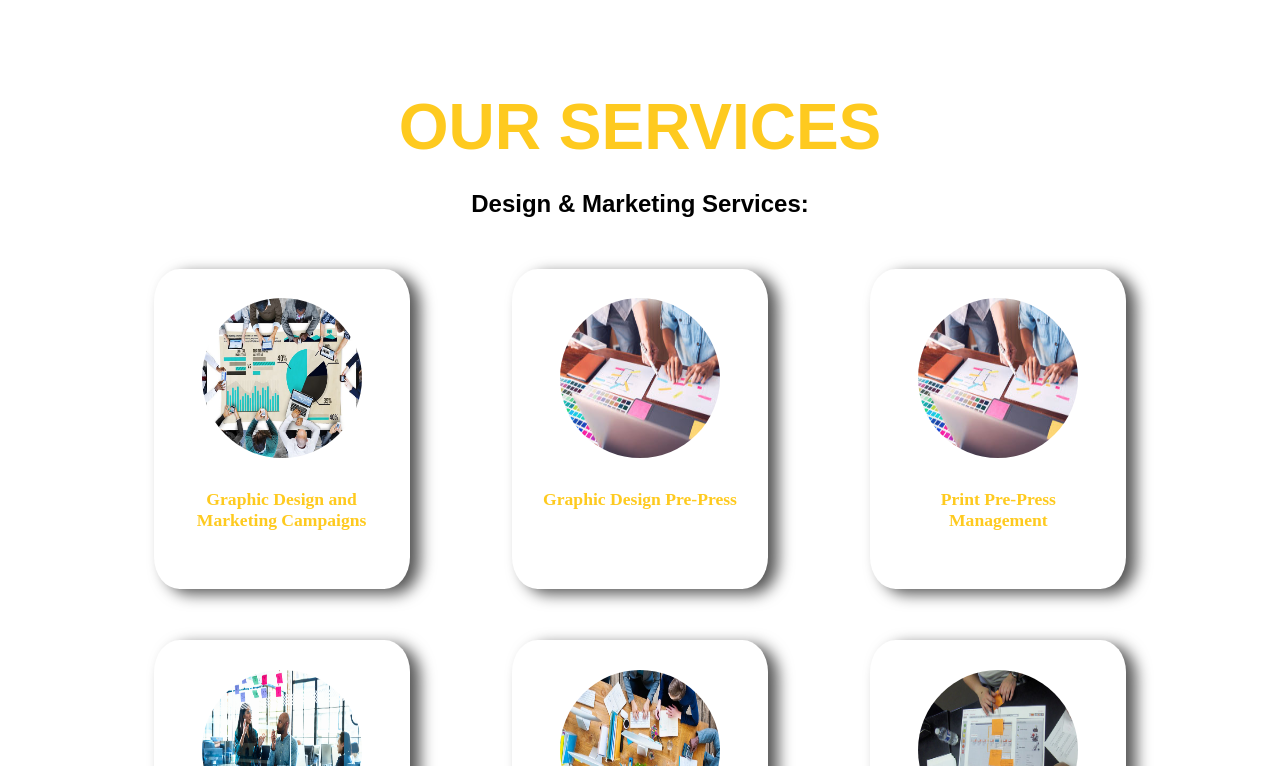
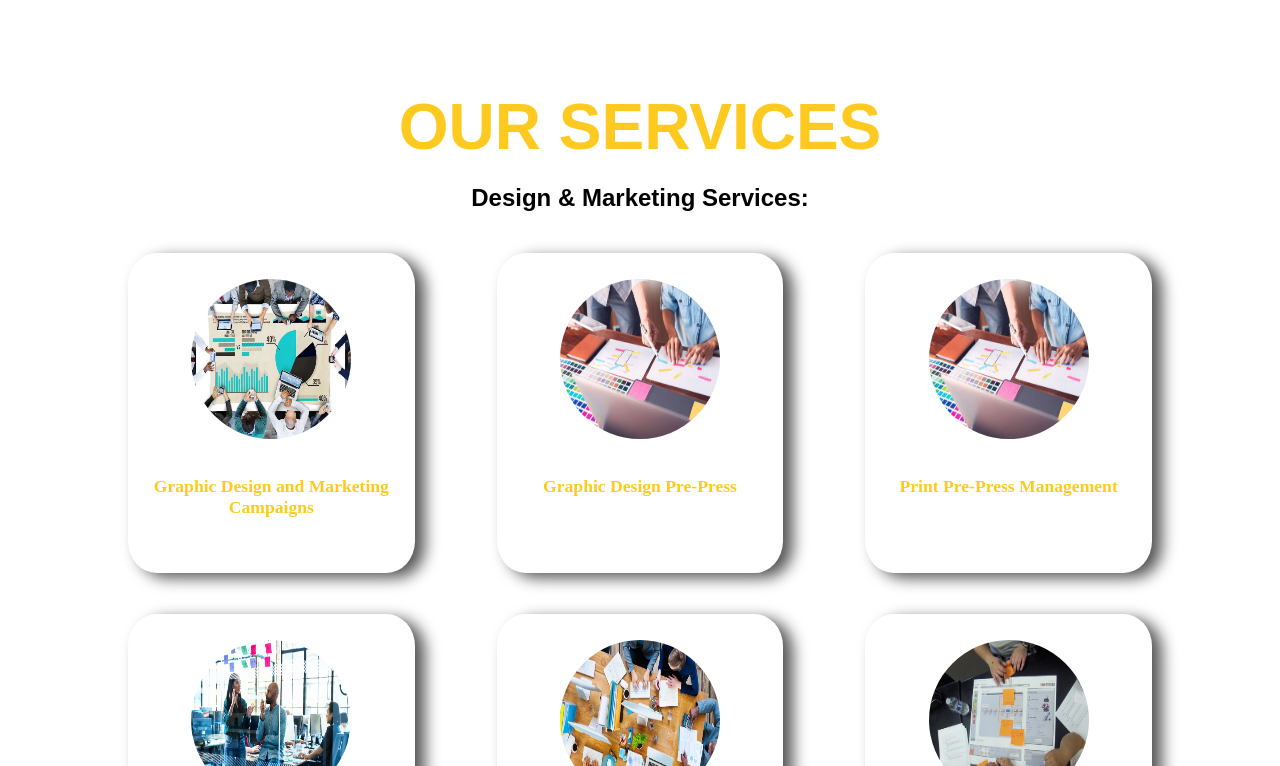
Before and after one commit to borigendiego/linaconsulting, a React (Create React App) app: page / in a window 1280 px wide. Shown: the part 1054-1820 px from the top of the page. Built offline with nearby package versions, Linux system fonts and the light colour scheme.

Commit message:
Refactor on tile component

```diff
--- a/src/components/common/SectionLayout/SectionLayout.js
+++ b/src/components/common/SectionLayout/SectionLayout.js
@@ -3,9 +3,15 @@ import PropTypes from 'prop-types';
 //Css
 import './SectionLayout.scss';
 
-const SectionLayout = ({ sectionTitle, sectionSubTitle, sectionId, children }) => {
+const SectionLayout = ({ sectionTitle, sectionSubTitle, sectionId, children, layoutWidth }) => {
+    const layoutPadding = {
+        full: '0',
+        lg: '0 10%',
+        mg: '0 40%'
+    }
+
     return (
-        <div className={'section-container'} id={sectionId}>
+        <div className={'section-container'} id={sectionId} style={{padding: layoutPadding[layoutWidth]}}>
             <h1 className={'section-title'}>{sectionTitle}</h1>
             <h3 className={'section-subtitle'}>{sectionSubTitle}</h3>
             <div className={'content'}>
@@ -19,6 +25,7 @@ SectionLayout.prototypes = {
     sectionTitle: PropTypes.string,
     sectionSubTitle: PropTypes.string,
     sectionId: PropTypes.string,
+    layoutWidth: PropTypes.string,
 };
 
 export default SectionLayout;
--- a/src/components/services/Tile/index.js
+++ b/src/components/services/Tile/index.js
@@ -1,10 +1,11 @@
 import React from 'react';
+import PropTypes from 'prop-types';
 //css
 import './tile.scss';
 
 
-const Tile = (props) => {
-    const { key, image, title, text } = props.tileData;
+const Tile = ({ tileData }) => {
+    const { key, image, title, text } = tileData;
 
     return(
         <div className={'tile-content'}>
@@ -15,4 +16,11 @@ const Tile = (props) => {
     )
 };
 
+Tile.prototypes = {
+    key: PropTypes.string,
+    image: PropTypes.string,
+    title: PropTypes.string,
+    text: PropTypes.string,
+};
+
 export default Tile;
--- a/src/components/services/Tile/tile.scss
+++ b/src/components/services/Tile/tile.scss
@@ -1,12 +1,34 @@
 @import '../../../css/variables';
 
+@mixin tile-on-hover {
+  background-color: $main-orange;
+  position: relative;
+
+  .tile-image { display: none; }
+
+  .tile-title {
+    color: $basic-font-color;
+    margin: 0 auto 2% auto;
+  }
+
+  .tile-text {
+    display: block;
+    text-align: center;
+  }
+}
+
 .tile-content {
-  margin: 2% 4%;
+  transition: all 0.5s;
+  margin: 2% 0;
   padding: 2%;
-  width: 20%;
-  height: 40vh;
+  width: 28%;
+  display: flex;
+  flex-direction: column;
+  align-items: center;
   box-shadow: 10px 5px 15px #565656;
   border-radius: 10%;
+  position: relative;
+  top: 0;
 
   .tile-title {
     font-size: 1.1em;
@@ -27,45 +49,25 @@
 
   .tile-text {
     display: none;
-    font-family: Arial, sans-serif;
     color: $white-color;
     font-size: 0.9rem;
   }
 }
 
 .tile-content:hover {
-  transition: all 0.5s;
-  background-color: $main-orange;
-  position: relative;
-  margin-top: 1%;
+  @include tile-on-hover;
+  top: -15px;
+}
 
-  .tile-image {
-    display: none;
-  }
-
-  .tile-title {
-    color: $basic-font-color;
-    margin: 0 auto 2% auto;
-  }
-
-  .tile-text {
-    display: block;
-  }
+@media (min-width: $lg-screen) {
+  .tile-content { min-height: 40vh; }
 }
 
 @media (max-width: $xs-screen) {
   .tile-content {
-    width: 60%;
+    @include tile-on-hover;
+    width: 100%;
     height: 30vh;
-    margin: 4% auto;
-
-    .tile-image {
-      height: 15vh;
-      width: 15vh;
-    }
-
-    .tile-text {
-      text-align: center;
-    }
+    margin: 10% auto;
   }
 }
--- a/src/components/services/index.js
+++ b/src/components/services/index.js
@@ -15,7 +15,6 @@ import image4 from '../../assets/images/services4.jpg'
 import image5 from '../../assets/images/services5.jpg'
 import image6 from '../../assets/images/services6.jpg'
 const Services = () => {
-
     const mockData = [
         {
             image: image1,
@@ -73,14 +72,18 @@ const Services = () => {
         },
     ];
 
-
     return (
         <div className={'services-container'} id={'SERVICES'}>
             <Pyramid>
                 <h2 className={'pyramid-title'}>Welcome to Lina Consulting</h2>
                 <p className={'pyramid-text'}>{SERVICES_TEXT}</p>
             </Pyramid>
-            <SectionLayout sectionTitle={'Our Services'} sectionSubTitle={'Design & Marketing Services:'} sectionId={'SERVICES'}>
+            <SectionLayout
+                sectionTitle={'Our Services'}
+                sectionSubTitle={'Design & Marketing Services:'}
+                sectionId={'SERVICES'}
+                layoutWidth={'lg'}
+            >
                 <div className={'tile-container'}>
                     {mockData.map((value, index) => <Tile tileData={value} key={index} />)}
                 </div>
--- a/src/components/services/services.scss
+++ b/src/components/services/services.scss
@@ -2,8 +2,8 @@
 
 .tile-container {
   display: flex;
-  justify-content: center;
   flex-wrap: wrap;
+  justify-content: space-between;
 }
 
 .pyramid-title {
```
